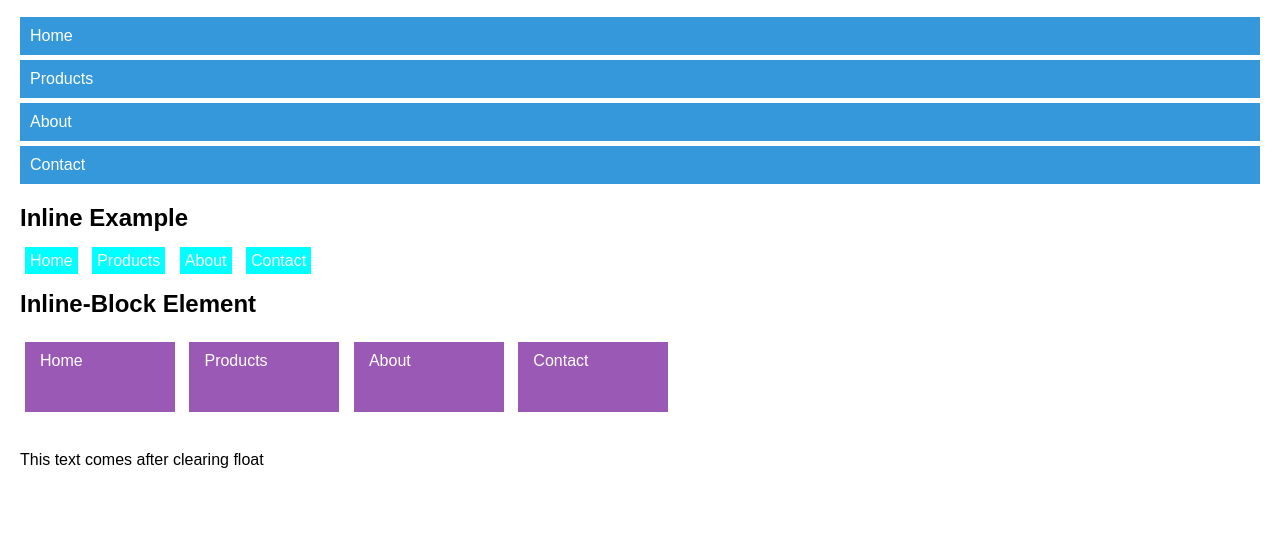
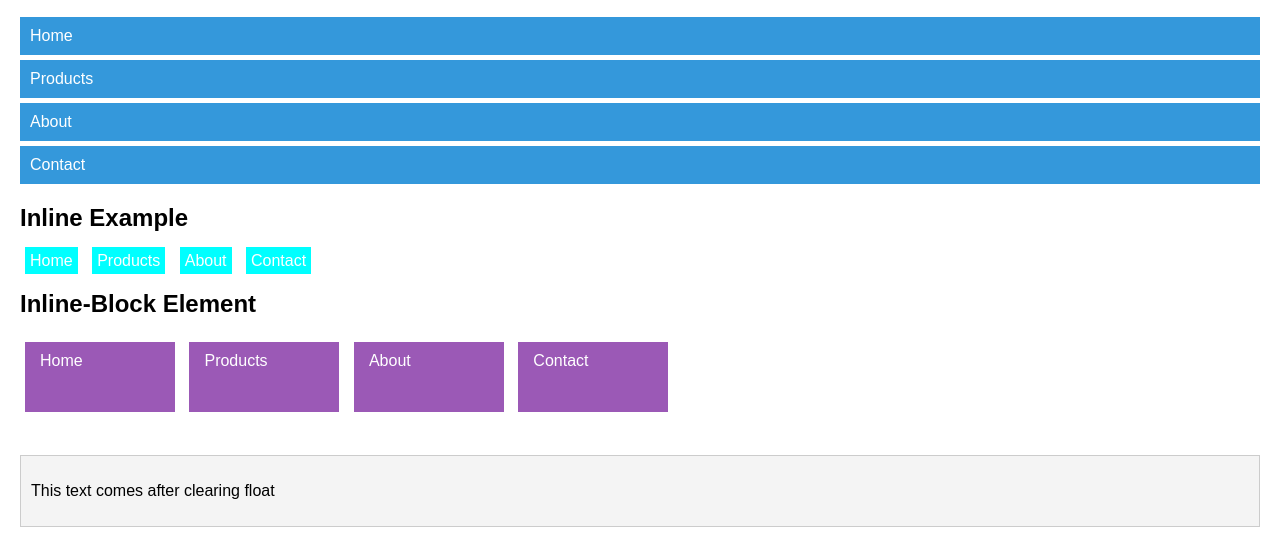
Before and after one commit to ShubhamSaini-0821/Web-Assignment, a plain HTML site: page Experiment-7/menu.html in a window 1280 px wide. Shown: the part 111-648 px from the top of the page. Drawn offline with Linux system fonts and the light colour scheme.

Commit message:
clear example added

```diff
--- a/Experiment-7/menu.css
+++ b/Experiment-7/menu.css
@@ -39,3 +39,13 @@ body{
     margin:5px;
     text-decoration: none;
 }
+/* Clear Example */
+.clear-example {
+    clear:both;
+    background-color: #f4f4f4;
+    padding:10px;
+    margin-top:20px;
+    border:1px solid #ccc;
+
+
+}
```
